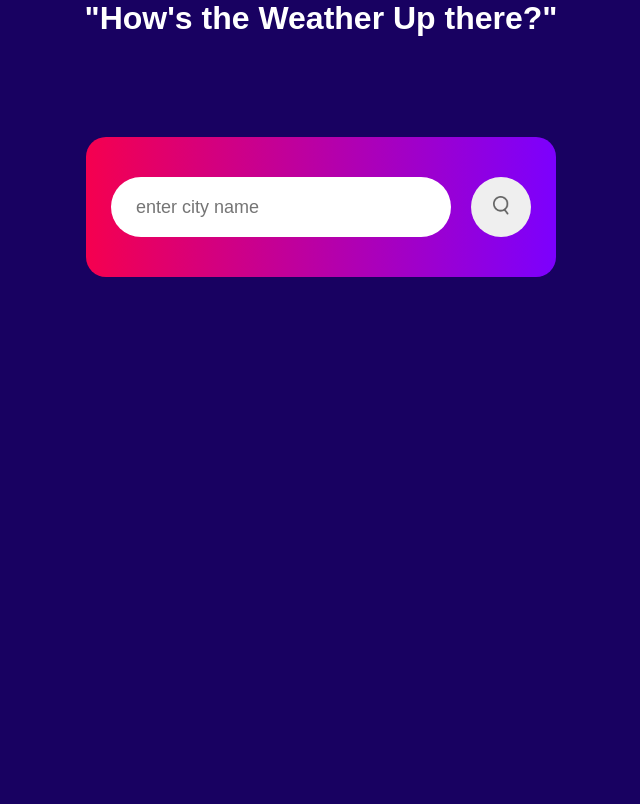
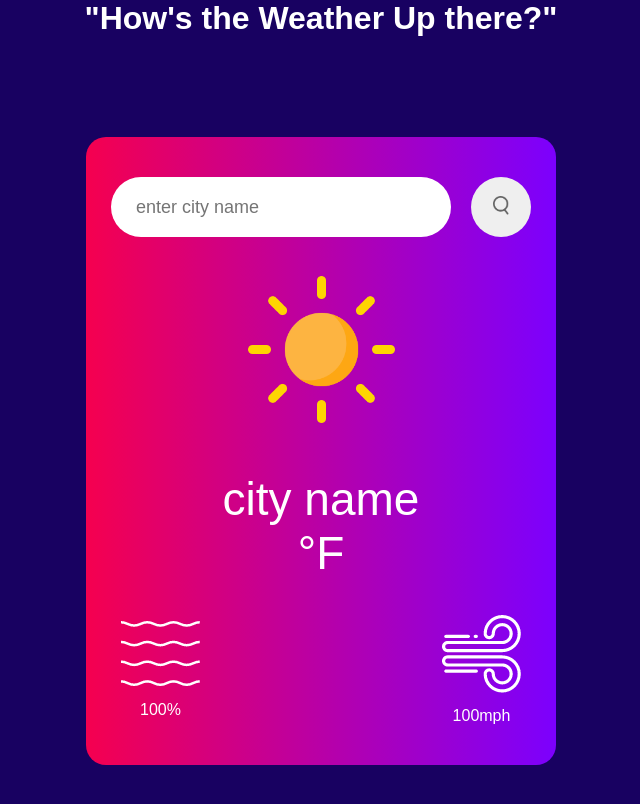
Before and after one commit to Gcraft13/Weather-App-JS, a plain HTML site: page index.html in a window 1280 px wide. Shown: the whole page, without its empty margins (319-959 px from the left). Drawn offline with Linux system fonts and the light colour scheme.

Commit message:
add styling for wind speed and humidity

```diff
--- a/index.html
+++ b/index.html
@@ -13,6 +13,21 @@
         <input type="text" placeholder="enter city name" />
         <button><img src="./images/search.png" alt="" /></button>
       </div>
+      <div class="images">
+        <img src="./images/clear.png" alt="" />
+        <p class="city-name">city name</p>
+        <p class="temperature">°F</p>
+      </div>
+      <div class="footer">
+        <div class="humidity-div">
+          <img src="./images/humidity.png" alt="humidity" />
+          <p class="percent">100%</p>
+        </div>
+        <div class="wind-div">
+          <img src="./images/wind.png" alt="wind speed" />
+          <p class="speed">100mph</p>
+        </div>
+      </div>
     </div>
     <script src="./index.js"></script>
   </body>
--- a/styles.css
+++ b/styles.css
@@ -19,7 +19,7 @@ body {
   background: linear-gradient(90deg, #f5004f, #7c00fe);
   width: 90%;
   max-width: 470px;
-  margin: 100px auto 0;
+  margin: 100px auto 100px;
   border-radius: 20px;
   padding: 40px 25px;
   text-align: center;
@@ -55,3 +55,19 @@ button {
 .search button img {
   width: 16px;
 }
+
+.images {
+  font-size: 46px;
+  font-weight: 500;
+  margin-bottom: 25px;
+}
+
+.footer {
+  display: flex;
+  justify-content: space-between;
+  align-items: center;
+}
+
+.footer img {
+  padding: 10px;
+}
```
